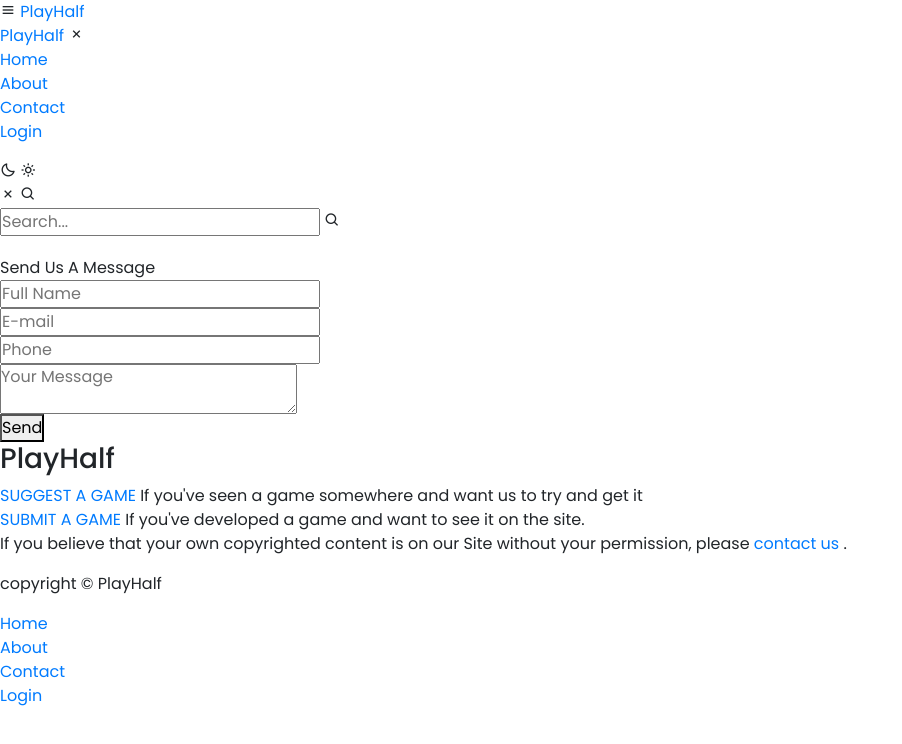
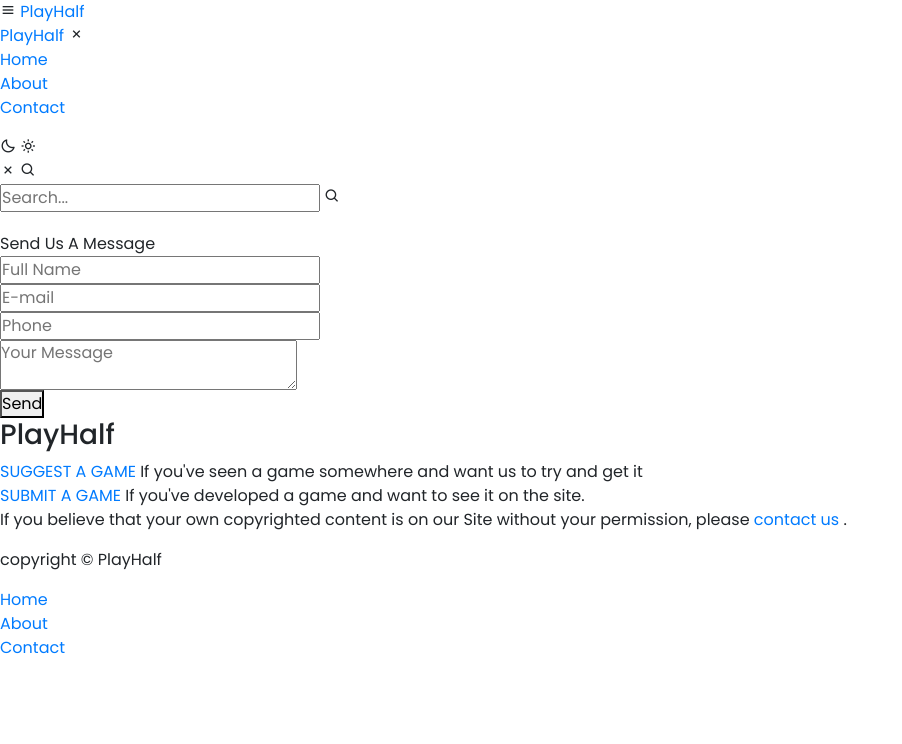
Before and after one commit to Ifeoluwa-Ayantunji/wise, a plain HTML site: page contact.html in a window 1280 px wide. Shown: the whole page, without its empty margins (0-902 px from the left). Drawn offline with nearby package versions, Linux system fonts and the light colour scheme.

Commit message:
Update contact.html

```diff
--- a/contact.html
+++ b/contact.html
@@ -28,7 +28,7 @@
                 <li><a href="./index.html">Home</a></li>
                 <li><a href="./about.html">About</a></li>
                 <li><a href="./contact.html">Contact</a></li>
-                <li><a href="#">Login</a></li>
+<!--                 <li><a href="#">Login</a></li> -->
             </ul>
         </div>
 
@@ -118,7 +118,7 @@
                         <li><a href="./index.html">Home</a></li>
                         <li><a href="./about.html">About</a></li>
                         <li><a href="./contact.html">Contact</a></li>
-                        <li><a href="#">Login</a></li>
+<!--                         <li><a href="#">Login</a></li> -->
                       </ul>
                     </div>
         </div>
```
